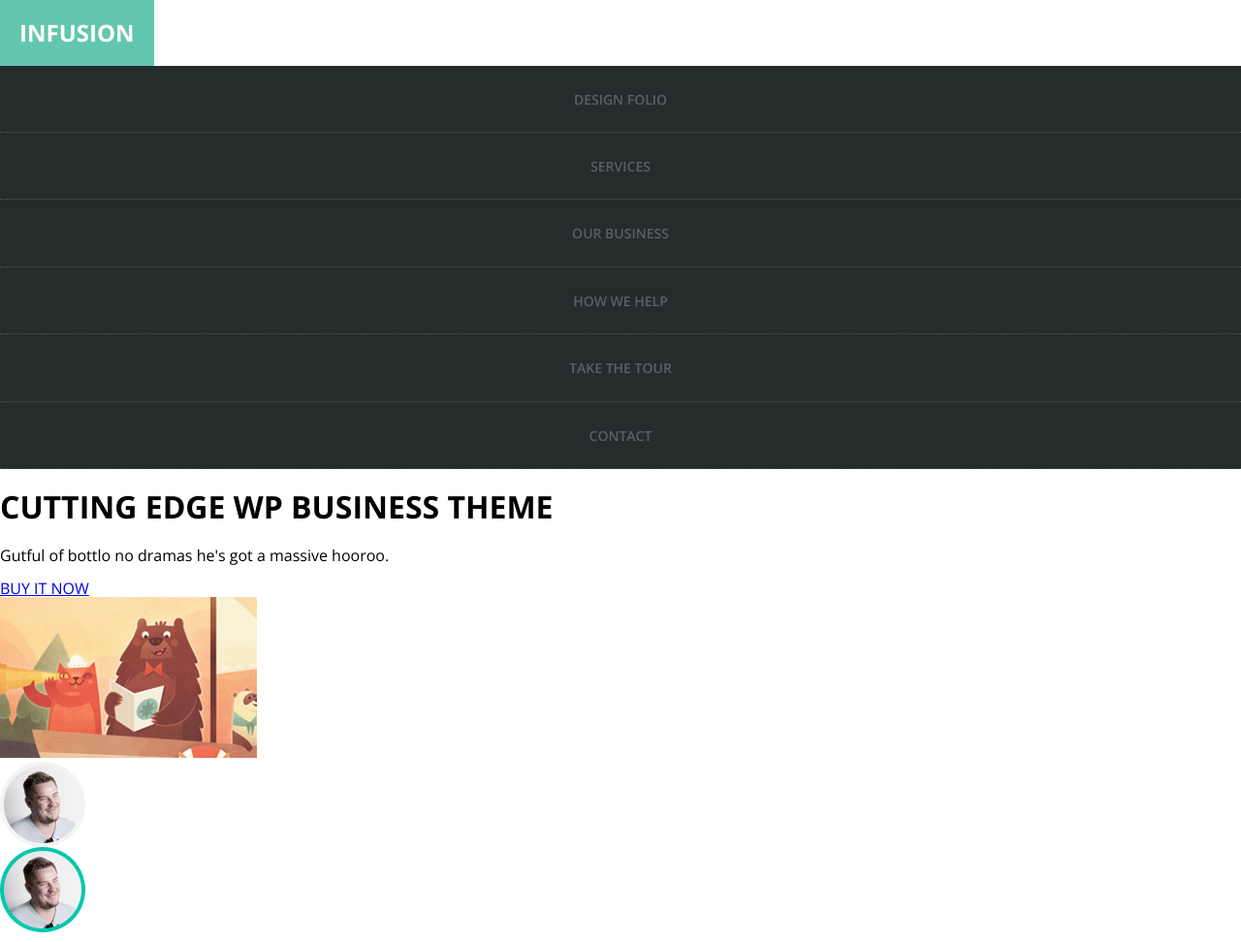
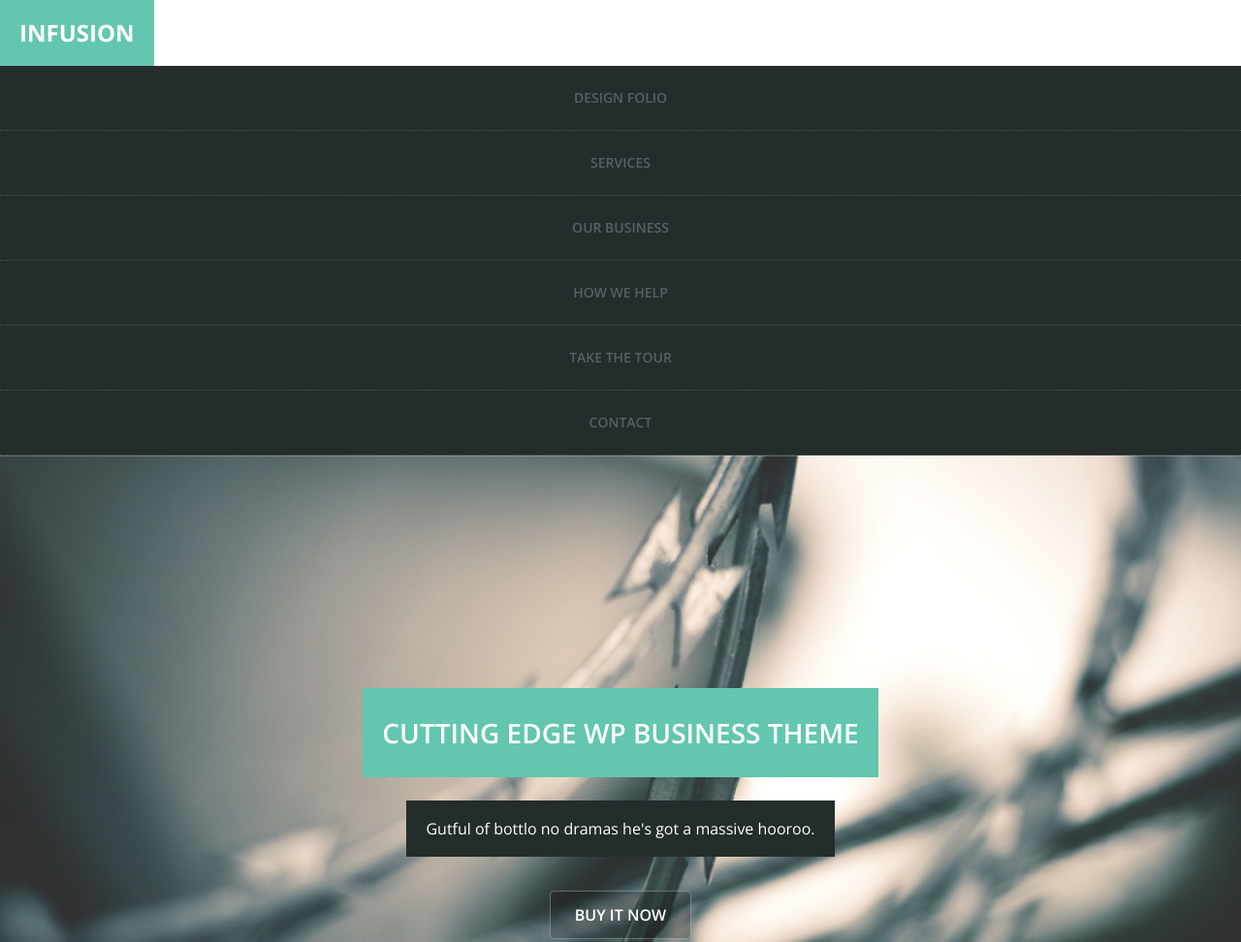
Before and after one commit to shippc/Infusion, a plain HTML site: page index.html in a window 1280 px wide. Shown: the top 972 px of the page at 97% size. Drawn offline with nearby package versions, Linux system fonts and the light colour scheme.

Commit message:
Background

```diff
--- a/index.html
+++ b/index.html
@@ -26,9 +26,9 @@
   <header class="header">
     <a href="index.html" class="logo-text">INFUSION</a>
 
-    <button style="display: none;" class="header__btnMenu">Menu</button>
+    <button style="display: none;" class="header-btn-menu">Menu</button>
 
-    <nav class="header__nav">
+    <nav class="header-nav">
       <ul>
         <li><a href="#">design folio</a></li>
         <li><a href="#">services</a></li>
@@ -40,12 +40,12 @@
     </nav>
   </header>
 
-  <section>
-    <h1>
+  <section class="hero">
+    <h1 class="hero-title">
       CUTTING EDGE WP BUSINESS THEME
     </h1>
-    <p>Gutful of bottlo no dramas he's got a massive hooroo.</p>
-    <a href="#">BUY IT NOW</a>
+    <p class="hero-text">Gutful of bottlo no dramas he's got a massive hooroo.</p>
+    <a href="#" class="hero-btn">BUY IT NOW</a>
   </section>
 
 
--- a/style/main.css
+++ b/style/main.css
@@ -1,6 +1,10 @@
 body {
   margin: 0;
   font-family: "Open Sans", sans-serif;
+}
+
+img {
+  max-width: 100%;
 }
 
 .header {
@@ -21,30 +25,81 @@ body {
   float: left;
 }
 
-.header__nav {
+.header-nav {
   clear: left;
 }
 
-.header__nav ul {
+.header-nav ul {
   margin: 0;
   padding: 0;
 }
 
-.header__nav li {
+.header-nav li {
   list-style-type: none;
   background-color: #242c2c;
-  padding: 25px 0;
   text-align: center;
   border-bottom: 1px dotted rgba(255, 255, 255, 0.2);
 }
 
-.header__nav a {
+.header-nav a {
   text-decoration: none;
   text-transform: uppercase;
   color: #586165;
   font-size: 14px;
   font-weight: 600;
+  display: block;
+  padding: 25px 0;
+  transition: 0.6s ease;
 }
 
-.header__btnMenu {
+.header-nav a:hover {
+  color: #63c6ae;
 }
+
+.header-btn-menu {
+}
+
+.hero {
+  height: 80vh;
+  padding: 40px 20px;
+  text-align: center;
+  display: flex;
+  flex-direction: column;
+  justify-content: center;
+  align-items: center;
+  background: linear-gradient(45deg, white 50%, transparent 50%) left
+      calc(50% + 20px) bottom no-repeat,
+    linear-gradient(-45deg, white 50%, transparent 50%) left calc(50% - 20px)
+      bottom no-repeat,
+    url(../img/01.jpg);
+  background-size: 40px 40px, 40px 40px, cover;
+}
+
+.hero-title {
+  background-color: #63c6ae;
+  color: #fff;
+  font-size: 28px;
+  font-weight: 600;
+  padding: 30px 20px;
+  text-transform: uppercase;
+}
+
+.hero-text {
+  background-color: #242c2c;
+  margin: 5px 30px 35px;
+  color: #fff;
+  padding: 20px;
+  font: 16px;
+}
+.hero-btn {
+  border: 1px solid rgba(255, 255, 255, 0.3);
+  background-color: rgba(0, 0, 0, 0.2);
+  border-radius: 5px;
+  padding: 15px 25px;
+  display: inline-block;
+  color: #fff;
+  text-decoration: none;
+  font-size: 16px;
+  font-weight: 600;
+  text-transform: uppercase;
+}
```
